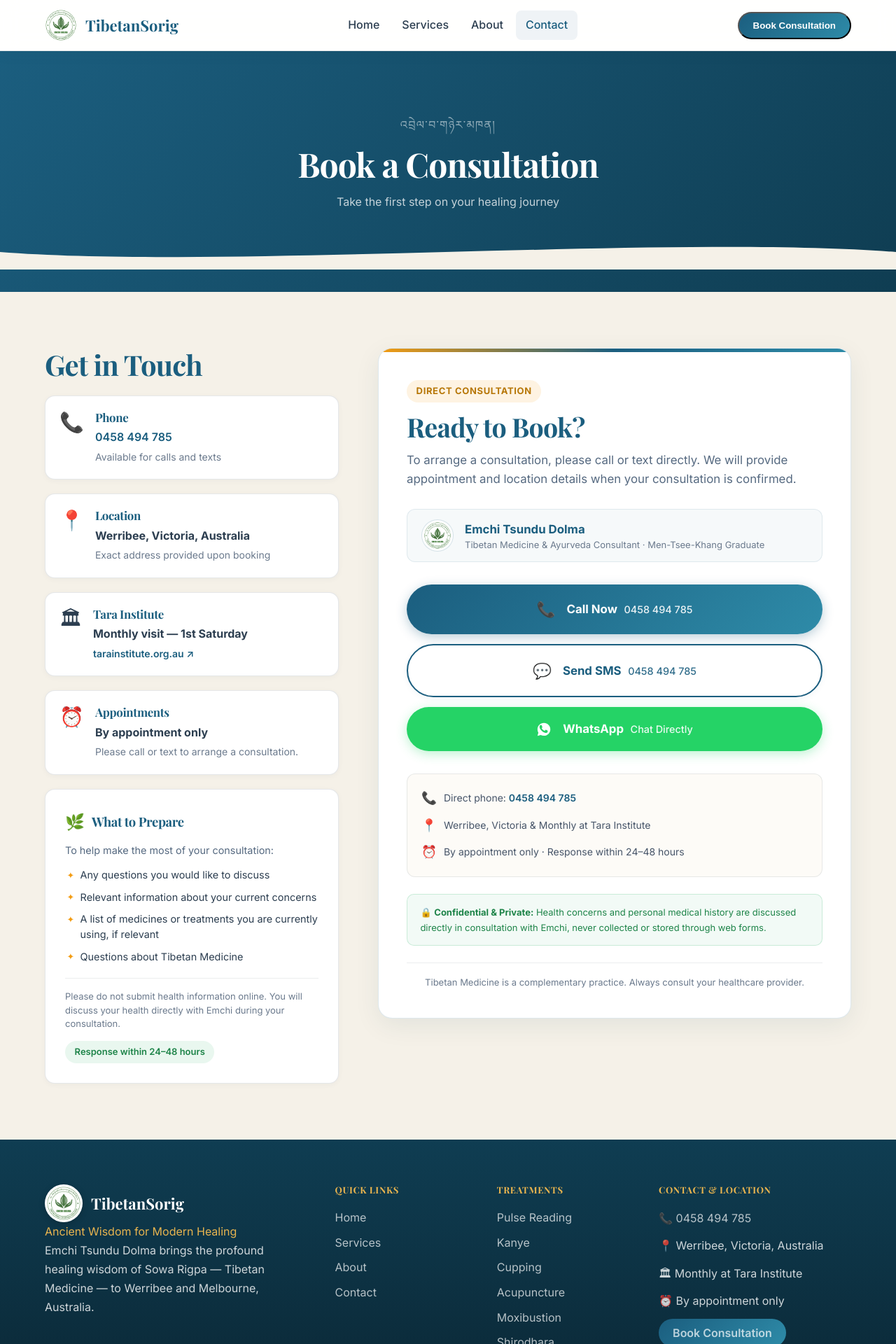
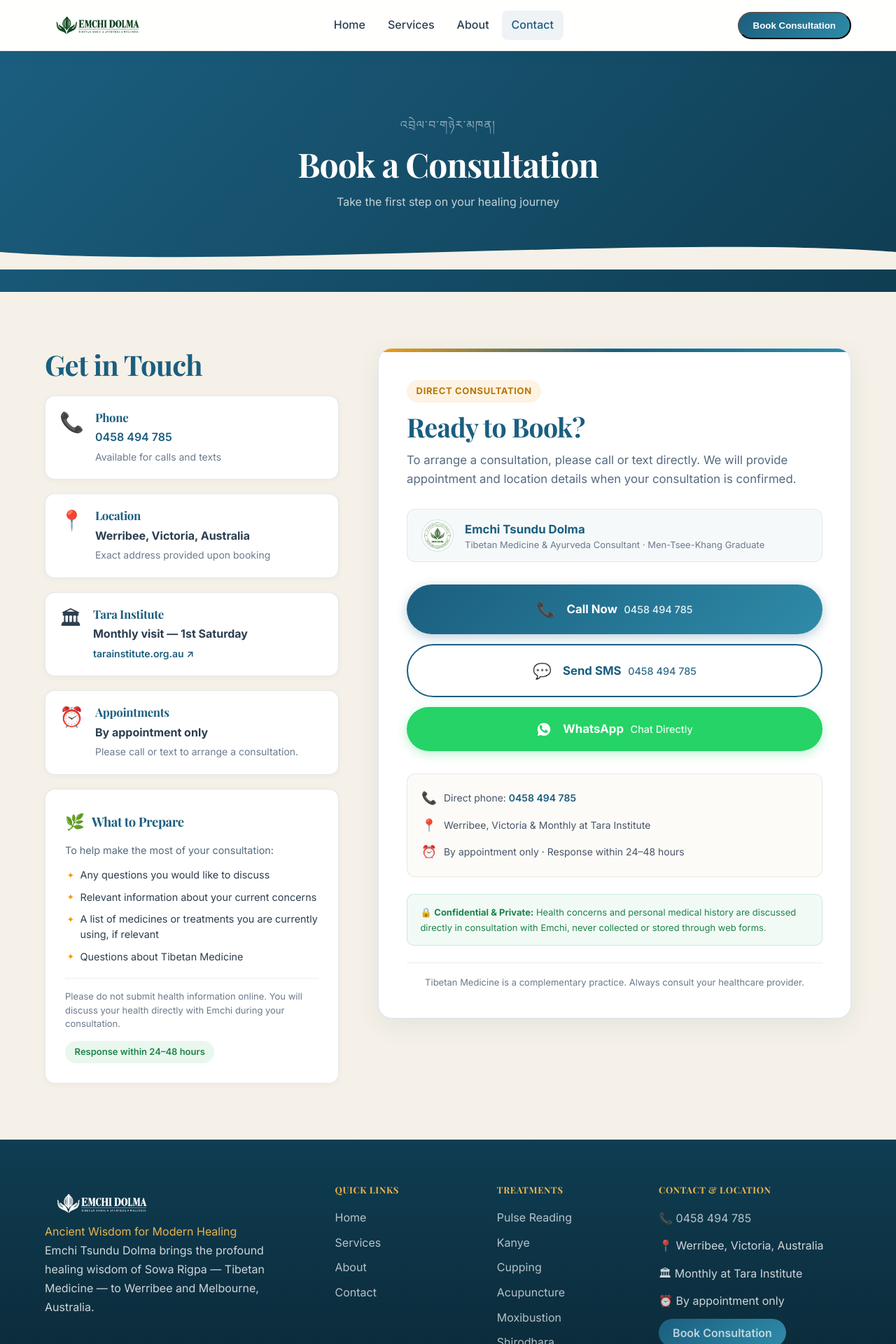
Before and after one commit to tenzin67/Emchi-Dolma, a Next.js app: page /contact in a window 1280 px wide. Shown: the top 1920 px of the page at 70% size. Built offline with nearby package versions, Linux system fonts and the light colour scheme; a web font is replaced by a local one.

Commit message:
Update site name to Emchi Dolma and integrate horizontal brand logo

```diff
--- a/app/layout.tsx
+++ b/app/layout.tsx
@@ -6,9 +6,9 @@
 import Footer from '../components/Footer';
 
 export const metadata: Metadata = {
-  metadataBase: new URL('https://tibetansorig.com'),
-  title: { default: 'TibetanSorig', template: '%s | TibetanSorig' },
-  description: 'Emchi Tsundu Dolma — Tibetan Medicine & Ayurveda Consultant in Werribee, VIC.',
+  metadataBase: new URL('https://emchidolma.com'),
+  title: { default: 'Emchi Dolma — Tibetan Sorig & Wellness', template: '%s | Emchi Dolma' },
+  description: 'Emchi Tsundu Dolma — Tibetan Medicine (Sowa Rigpa) & Ayurveda Consultant in Werribee, VIC. Tibetan Sorig, Ayurveda & Wellness.',
   openGraph: { type: 'website', locale: 'en_AU', images: ['/images/medicine-buddha.png'] },
 };
 
--- a/components/Footer.tsx
+++ b/components/Footer.tsx
@@ -13,15 +13,14 @@
       <div className="footer-main">
         <div className="container footer-grid">
           <div className="footer-brand">
-            <Link href="/" className="footer-logo">
+            <Link href="/" className="footer-logo" aria-label="Emchi Dolma — Tibetan Sorig">
               <img
-                src="/images/logo.png"
-                alt="Emchi Dolma — TibetanSorig Logo"
-                className="footer-logo-img"
-                width={56}
-                height={56}
+                src="/images/logo-horizontal-white.png"
+                alt="Emchi Dolma — Tibetan Sorig, Ayurveda & Wellness"
+                className="footer-logo-image"
+                width={200}
+                height={66}
               />
-              <span>TibetanSorig</span>
             </Link>
             <p className="footer-tagline">Ancient Wisdom for Modern Healing</p>
             <p className="footer-description">
@@ -62,7 +61,7 @@
       </div>
       <div className="footer-bottom">
         <div className="container">
-          <p>© {new Date().getFullYear()} TibetanSorig · Emchi Tsundu Dolma. All rights reserved.</p>
+          <p>© {new Date().getFullYear()} Emchi Dolma · Tibetan Sorig. All rights reserved.</p>
           <p>Tibetan Medicine is a complementary practice. Always consult your healthcare provider.</p>
         </div>
       </div>
--- a/components/Navbar.tsx
+++ b/components/Navbar.tsx
@@ -28,15 +28,14 @@
     <>
       <header className="navbar">
         <div className="nav-inner container">
-          <Link href="/" className="nav-logo" aria-label="TibetanSorig — Home">
+          <Link href="/" className="nav-logo" aria-label="Emchi Dolma — Tibetan Sorig">
             <img
-              src="/images/logo.png"
-              alt="Emchi Dolma — TibetanSorig Logo"
-              className="logo-img"
-              width={46}
-              height={46}
+              src="/images/logo-horizontal.png"
+              alt="Emchi Dolma — Tibetan Sorig, Ayurveda & Wellness"
+              className="nav-logo-image"
+              width={180}
+              height={60}
             />
-            <span className="logo-text">TibetanSorig</span>
           </Link>
           <nav className="nav-desktop" aria-label="Main navigation">
             <ul>
```
Also changed, not shown: app/page.tsx (+1 -1 lines), public/images/logo-horizontal-white.png (added), public/images/logo-horizontal.png (added), src/styles/next.css.
